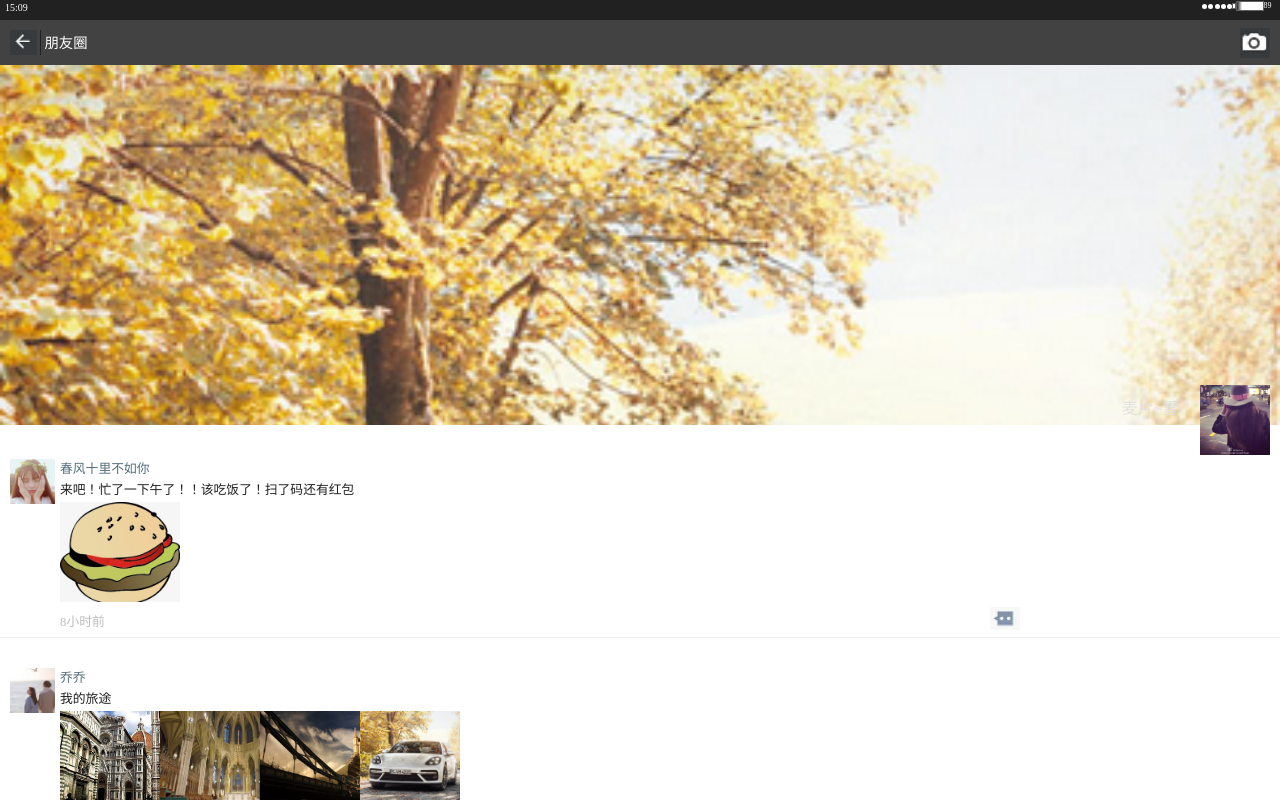
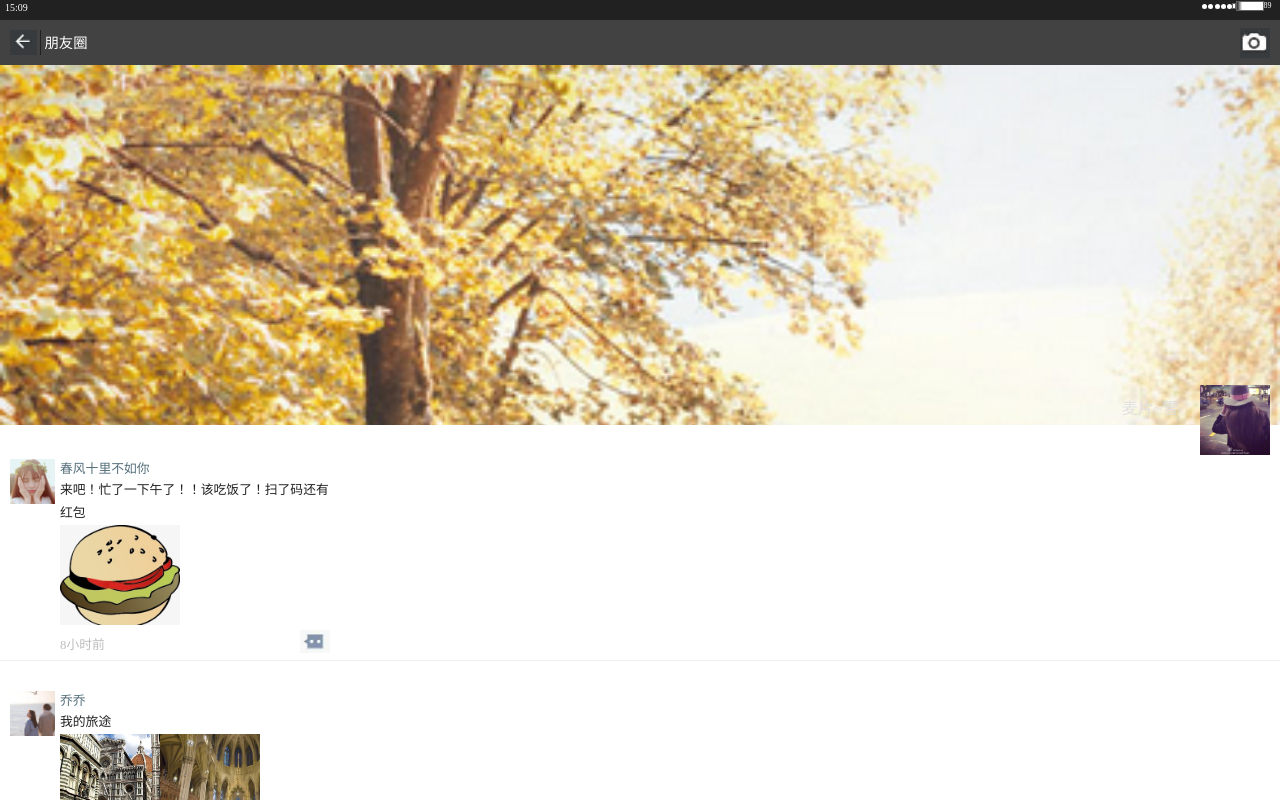
Before and after one commit to 1225yxm/wechat, a plain HTML site: page wechat/wechat1/homework-wechat/朋友圈.html in a window 1280 px wide. Drawn offline with Linux system fonts and the light colour scheme.

Commit message:
添加了适用手机的语句

```diff
--- a/wechat/css/friends.css
+++ b/wechat/css/friends.css
@@ -111,7 +111,7 @@
 }
 
 .friends-main-first-right{
-	width: 75%/*270px*/;
+	width: /*75%*/270px;
 	height: 100%;
 	display: inline-block;
 
--- a/wechat/wechat1/homework-wechat/朋友圈.html
+++ b/wechat/wechat1/homework-wechat/朋友圈.html
@@ -4,6 +4,7 @@
 	<head>
 		<meta charset="UTF-8">
 		<title></title>
+		<meta name="viewport" content="width=device-width,intial-scale=1.0,maxmun-scale=1.0 user-scalable=0" >
 		<link rel="stylesheet" type="text/css" href="../../css/wechatall.css" />
 		<link rel="stylesheet" type="text/css" href="../../css/wechat.css" />
 		<link rel="stylesheet" type="text/css" href="../../css/friends.css" />
```
Also changed, not shown: wechat/wechat1/homework-wechat/me.html (+1 -0 lines), wechat/wechat1/homework-wechat/发现.html (+1 -0 lines), wechat/wechat1/homework-wechat/微信.html (+1 -0 lines), wechat/wechat1/homework-wechat/通讯录.html (+1 -0 lines).
